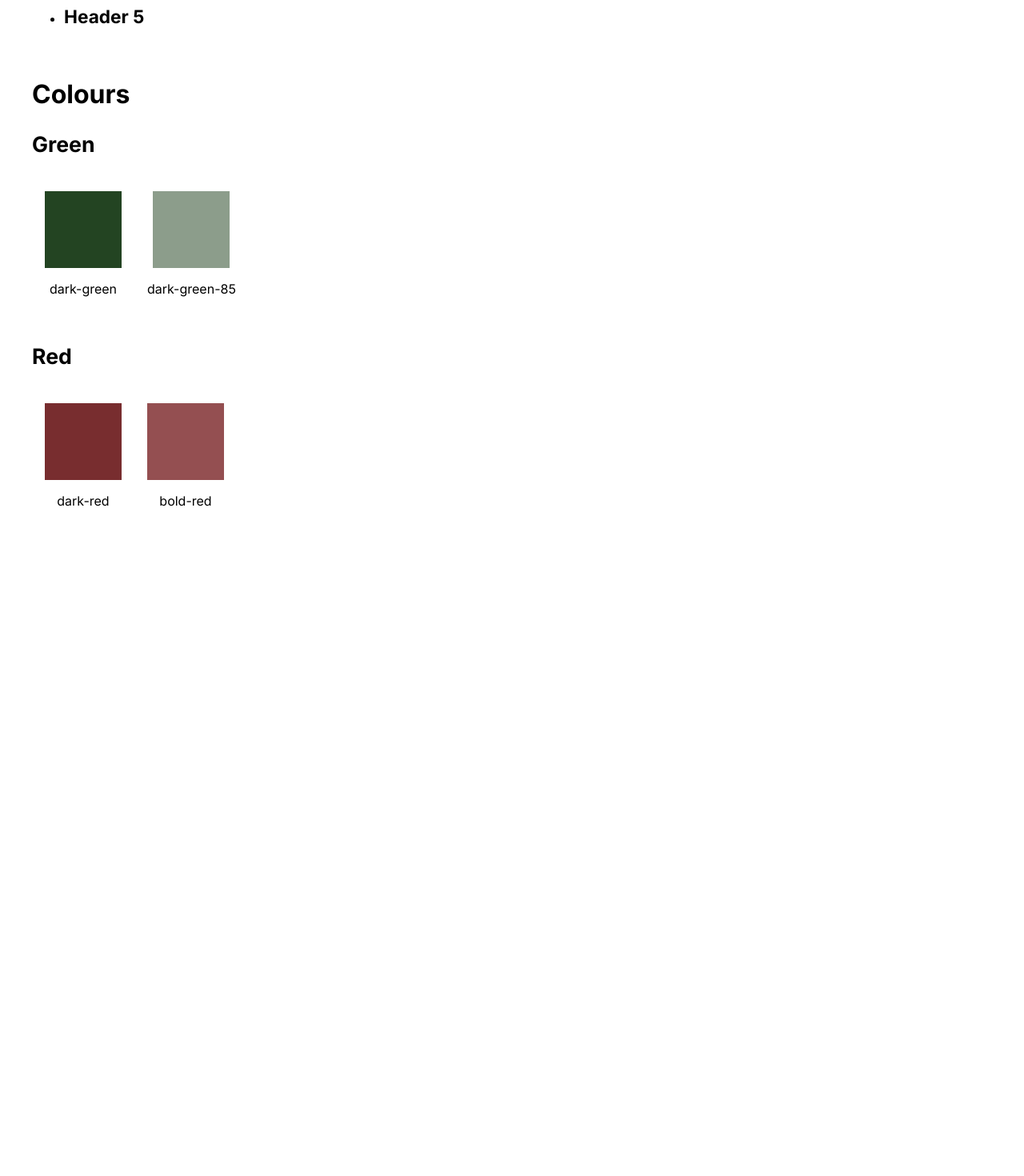
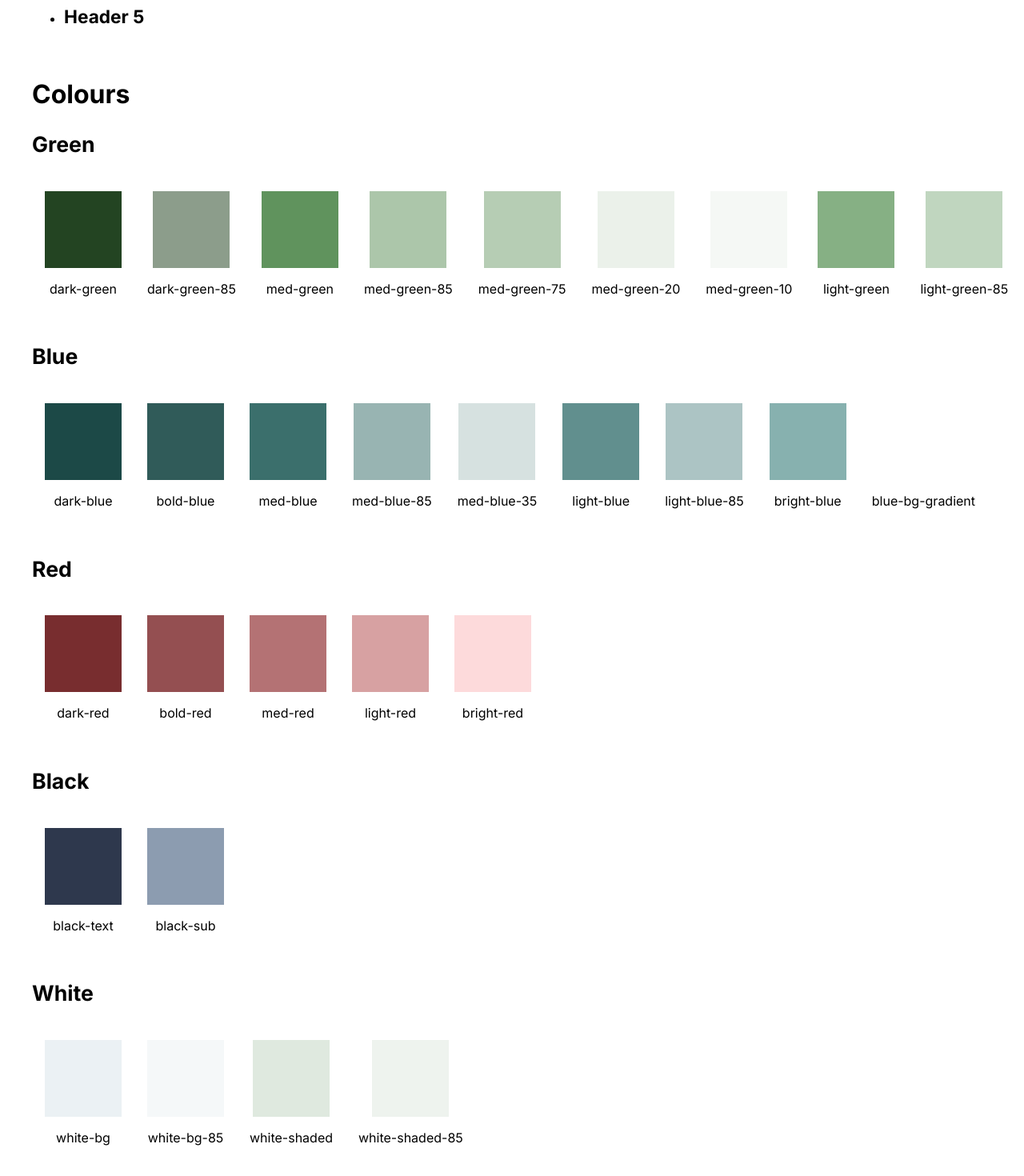
Before and after one commit to yeenathan/studiUs-Style-Guide, a Next.js app: page / in a window 1280 px wide. Shown: the part 464-1934 px from the top of the page at 80% size. Before the commit the page ends 1164 px from the top, so only its background shows below. Built offline with nearby package versions, Linux system fonts and the light colour scheme.

Commit message:
colour data added

```diff
--- a/data/colours.js
+++ b/data/colours.js
@@ -3,14 +3,55 @@ export const colours = [
         category: "Green",
         data: [
             {name: "dark-green", variable: "--dark-green"},
-            {name: "dark-green-85", variable: "--dark-green-85"}
+            {name: "dark-green-85", variable: "--dark-green-85"},
+            {name: "med-green", variable: "--med-green"},
+            {name: "med-green-85", variable: "--med-green-85"},
+            {name: "med-green-75", variable: "--med-green-75"},
+            {name: "med-green-20", variable: "--med-green-20"},
+            {name: "med-green-10", variable: "--med-green-10"},
+            {name: "light-green", variable: "--light-green"},
+            {name: "light-green-85", variable: "--light-green-85"},
+            {name: "bright-green", variable: "--bright-green"}
+        ]
+    },
+    {
+        category: "Blue",
+        data: [
+            {name: "dark-blue", variable: "--dark-blue"},
+            {name: "bold-blue", variable: "--bold-blue"},
+            {name: "med-blue", variable: "--med-blue"},
+            {name: "med-blue-85", variable: "--med-blue-85"},
+            {name: "med-blue-35", variable: "--med-blue-35"},
+            {name: "light-blue", variable: "--light-blue"},
+            {name: "light-blue-85", variable: "--light-blue-85"},
+            {name: "bright-blue", variable: "--bright-blue"},
+            {name: "blue-bg-gradient", variable: "--blue-bg-gradient"}
         ]
     },
     {
         category: "Red",
         data: [
             {name: "dark-red", variable: "--dark-red"},
-            {name: "bold-red", variable: "--bold-red"}
+            {name: "bold-red", variable: "--bold-red"},
+            {name: "med-red", variable: "--med-red"},
+            {name: "light-red", variable: "--light-red"},
+            {name: "bright-red", variable: "--bright-red"}
+        ]
+    },
+    {
+        category: "Black",
+        data: [
+            {name: "black-text", variable: "--black-text"},
+            {name: "black-sub", variable: "--black-sub"}
+        ]
+    },
+    {
+        category: "White",
+        data: [
+            {name: "white-bg", variable: "--white-bg"},
+            {name: "white-bg-85", variable: "--white-bg-85"},
+            {name: "white-shaded", variable: "--white-shaded"},
+            {name: "white-shaded-85", variable: "--white-shaded-85"}
         ]
     }
 ]
```
